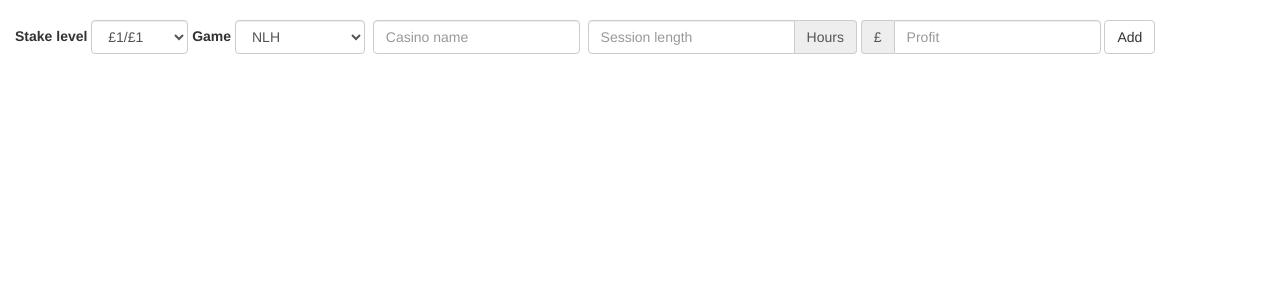
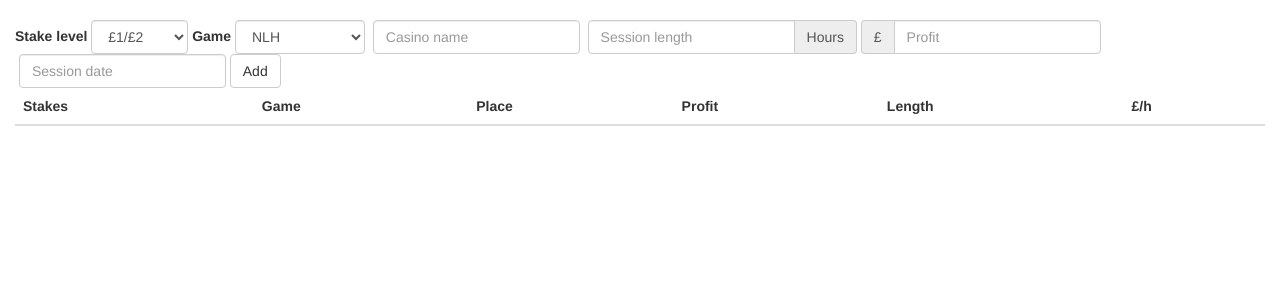
Before and after one commit to maf16/pokerSeshTracker, a Django app: template templates/tracker/home.html in a window 1280 px wide. Shown: the part 52-352 px from the top of the page. Run offline with Django 3.2, Linux system fonts and the light colour scheme; the template is opened without the code that fills it, so the values that code supplies are empty; parts of the project's set-up code (start-up, migrations or seed data) failed here and were passed over; some libraries are stand-ins or nearby versions.

Commit message:
Display sessions in a table, add datepicker field

```diff
--- a/templates/base.html
+++ b/templates/base.html
@@ -10,6 +10,8 @@
       crossorigin="anonymous"></script>
     <link rel="stylesheet" href="https://maxcdn.bootstrapcdn.com/bootstrap/3.3.7/css/bootstrap.min.css" integrity="sha384-BVYiiSIFeK1dGmJRAkycuHAHRg32OmUcww7on3RYdg4Va+PmSTsz/K68vbdEjh4u" crossorigin="anonymous">
     <script src="https://maxcdn.bootstrapcdn.com/bootstrap/3.3.7/js/bootstrap.min.js" integrity="sha384-Tc5IQib027qvyjSMfHjOMaLkfuWVxZxUPnCJA7l2mCWNIpG9mGCD8wGNIcPD7Txa" crossorigin="anonymous"></script>
+
+    {% block scripts %}{% endblock %}
 
     <title>{% block title %}{% endblock %}</title>
 
--- a/templates/tracker/home.html
+++ b/templates/tracker/home.html
@@ -1,6 +1,12 @@
 {% extends '../base.html' %}
+{% load static %}
 
 {% block title %} Poker Sesh Tracker {% endblock %}
+{% block scripts %}
+    <script src="https://cdnjs.cloudflare.com/ajax/libs/bootstrap-datepicker/1.6.4/js/bootstrap-datepicker.min.js" type="text/javascript"></script>
+    <link rel="stylesheet" href="https://cdnjs.cloudflare.com/ajax/libs/bootstrap-datepicker/1.6.4/css/bootstrap-datepicker3.min.css">
+    <script type="text/javascript" src="{% static 'js/main.js' %}"></script>
+{% endblock %}
 
 {% block content %}
     <form action="/user/submit" method="post" id="sessionSubmit" class="form-inline">
@@ -8,12 +14,12 @@
         <div class="form-group">
             <label for="stakeLevel">Stake level</label>
             <select class="form-control" name="stakeLevel" id="stakeLevel">
-                <option>£1/£1</option>
-                <option>£1/£2</option>
-                <option>£1/£3</option>
-                <option>£2/£5</option>
-                <option>£5/£10</option>
-                <option>£10/£25</option>
+                <option value="1/1">£1/£1</option>
+                <option value="1/2" selected="selected">£1/£2</option>
+                <option value="1/3">£1/£3</option>
+                <option value="2/5">£2/£5</option>
+                <option value="5/10">£5/£10</option>
+                <option value="10/25">£10/£25</option>
             </select>
         </div>
         <div class="form-group">
@@ -35,10 +41,6 @@
                 <div class="input-group-addon">Hours</div>
             </div>
         </div>
-{#        <div class="form-group">#}
-{#            <label for="sessionDate">Session date</label>#}
-{#            <input class="form-control" type="datetime" id="sessionDate" name="sessionDate"/>#}
-{#        </div>#}
         <div class="form-group">
             <label class="sr-only" for="profitField">Profit</label>
             <div class="input-group">
@@ -46,9 +48,51 @@
                 <input class="form-control" type="number" id="profitField" name="profit" required placeholder="Profit"/>{# £1000 #}
             </div>
         </div>
+        <div class="form-group">
+            <label for="sessionDate"></label>
+            <input type="text" class="datepicker form-control" data-date-format="mm/dd/yyyy" name="sessionDate" id="sessionDate" placeholder="Session date">
+        </div>
         <button type="submit" class="btn btn-default">Add</button>
     </form>
-    {% for session in sessions %}
-        <p>{{ session.profit }}</p>
-    {% endfor %}
+
+    <div class="sessions">
+    <table class="table table-hover">
+        <thead>
+            <tr>
+                <th>
+                    Stakes
+                </th>
+                <th>
+                    Game
+                </th>
+                <th>
+                    Place
+                </th>
+                <th>
+                    Profit
+                </th>
+                <th>
+                    Length
+                </th>
+                <th>
+                    £/h
+                </th>
+            </tr>
+        </thead>
+        <tbody>
+
+        {% for session in sessions %}
+            <tr>
+                <td>{{ session.stake_level }}</td>
+                <td>{{ session.game_type }}</td>
+                <td>{{ session.casino_name }}</td>
+                <td>{{ session.profit }}</td>
+                <td>{{ session.session_length }}</td>
+                <td>{% widthratio session.profit session.session_length 1 %}</td>
+            </tr>
+        {% endfor %}
+
+        </tbody>
+    </table>
+    </div>
 {% endblock %}
--- /dev/null
+++ b/tracker/static/js/main.js
@@ -0,0 +1,3 @@
+$(document).ready(function () {
+    $('.datepicker').datepicker();
+});
--- a/tracker/views.py
+++ b/tracker/views.py
@@ -25,5 +25,7 @@ def register_new_player(sender, **kwargs):
 
 @require_POST
 def submit_session(request):
-    request.user.player.session_set.create(profit=request.POST['profit'])
+    request.user.player.session_set.create(profit=request.POST['profit'], stake_level=request.POST['stakeLevel'],
+                                           game_type=request.POST['gameType'], casino_name=request.POST['casinoName'],
+                                           session_length=request.POST['sessionLength'])
     return redirect(index)
```
